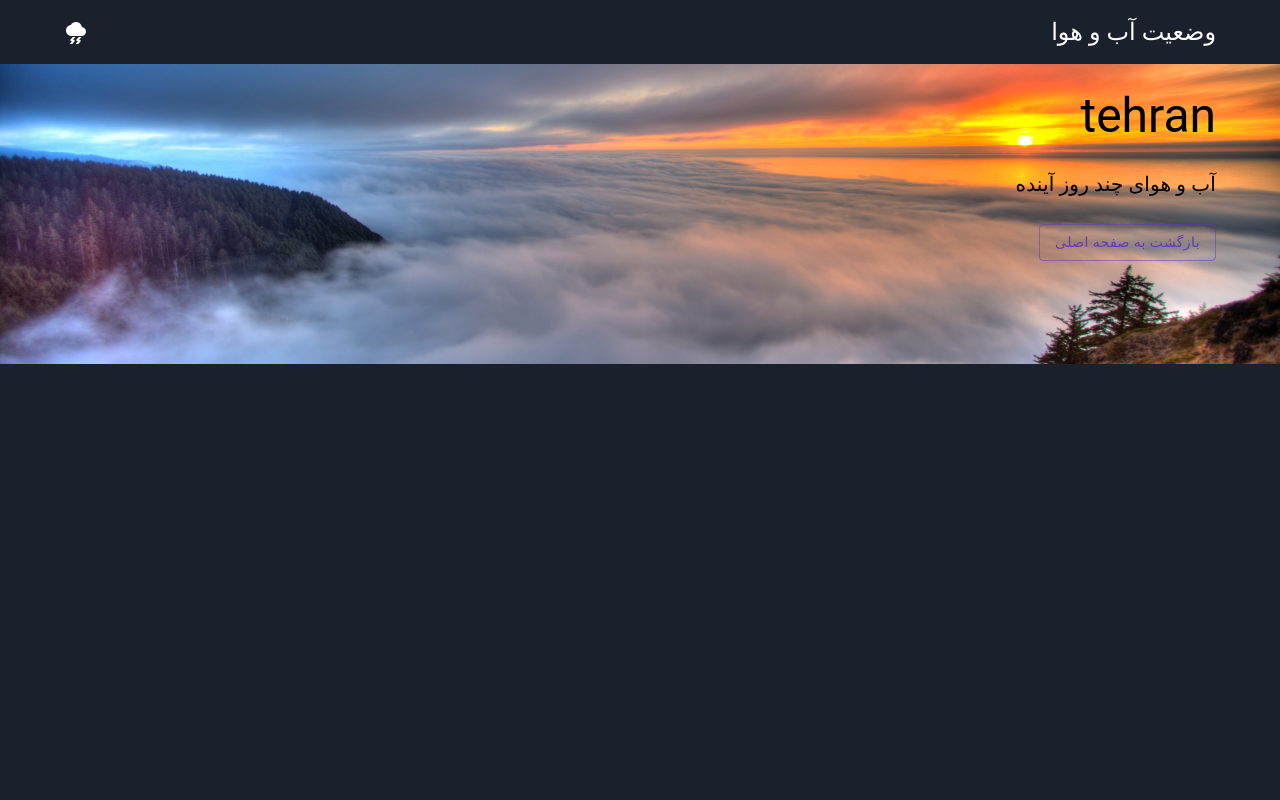
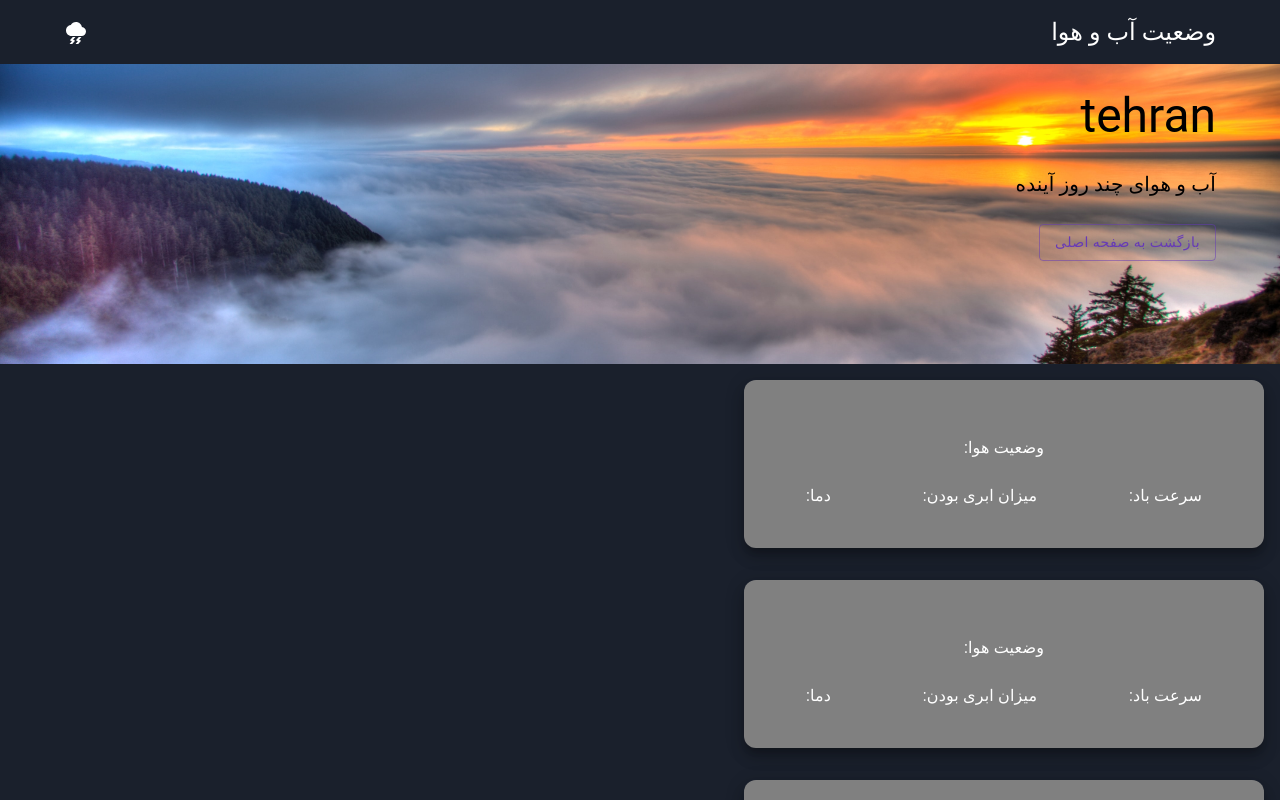
Before and after one commit to mohammadsohrabi2021/Weather, a React (Create React App) app: page /weather/tehran in a window 1280 px wide. Shown: the top 800 px of the page. Built offline with nearby package versions, Linux system fonts and the light colour scheme; no server answers.

Commit message:
change cart singlePage

```diff
--- a/src/Components/WeatherCard/WeatherCard.jsx
+++ b/src/Components/WeatherCard/WeatherCard.jsx
@@ -43,7 +43,7 @@ const WeatherCard = ({ cityWeather, city }) => {
                 </Grid>
                 <Grid display={'flex'} justifyContent={'center'} mt={2} >
                     <Link to={`/weather/${city}`}>
-                        <Button variant='outlined' sx={{color:'#000',fontWeight:'bold'}}>
+                        <Button variant='outlined' sx={{ color: '#000', fontWeight: 'bold' }}>
                             {'مشاهده 4 روز آینده'}
                         </Button>
                     </Link>
--- a/src/Components/WeatherFutureCard/WeatherFutureCard.jsx
+++ b/src/Components/WeatherFutureCard/WeatherFutureCard.jsx
@@ -1,13 +1,37 @@
-import { Grid } from '@mui/material';
+import { Grid, Typography } from '@mui/material';
 import React from 'react';
 
 const WeatherFutureCard = ({ cityWeatherFuture, index }) => {
     return (
-        <Grid>
-            <Grid>
-                {cityWeatherFuture?.[index]?.main?.temp}
+        <Grid  item xs={12} p={2}   display={'flex'} flexDirection={'row'}  >
+            <Grid item bgcolor={'gray'}  xs={12} sm={6} md={5} borderRadius={3} p={2} boxShadow={10} color={'#fff'}  >
+                <Typography variant={'body1'} pt={5} textAlign={'center'}>
+                    وضعیت هوا: {cityWeatherFuture?.[index]?.weather?.[0]?.description}
+                </Typography>
+                <Grid item display={'flex'} justifyContent={'space-around'} py={3} >
+                    <Typography variant={'body1'}>
+                        <Typography>
+                            {' سرعت باد:'}
+                        </Typography>
+                        {cityWeatherFuture?.[index]?.wind?.speed}
+                    </Typography>
+                    <Typography variant={'body1'}>
+                        <Typography>
+                            {'میزان ابری بودن:'}
+                        </Typography>
+                        {cityWeatherFuture?.[index]?.clouds?.all}
+                    </Typography>
+                    <Typography variant={'body1'}>
+                        <Typography>
+                            {'دما:'}
+                        </Typography>
+                        {cityWeatherFuture?.[index]?.main?.temp}
+                    </Typography>
+                </Grid>
+
             </Grid>
         </Grid>
+
     );
 };
 
--- a/src/Pages/SinglePage/SinglePage.jsx
+++ b/src/Pages/SinglePage/SinglePage.jsx
@@ -22,10 +22,10 @@ const SinglePage = () => {
     }, [])
 
     return (
-        <Grid>
+        <Grid container>
             <Header />
 
-            <Grid xs={12} sx={styles.paperContainer} display={'flex'} flexDirection={'column'} pt={3}>
+            <Grid item xs={12} sx={styles.paperContainer} display={'flex'} flexDirection={'column'} pt={3}>
                 <Container>
                     <Typography variant='h3'>
                         {city}
@@ -40,7 +40,7 @@ const SinglePage = () => {
                     </Link>
                 </Container>
             </Grid>
-            <Grid>
+            <Grid item container>
                 {daysIndex.map(index => <WeatherFutureCard key={index} index={index}
                     cityWeatherFuture={cityWeatherFuture} />)}
             </Grid>
```
